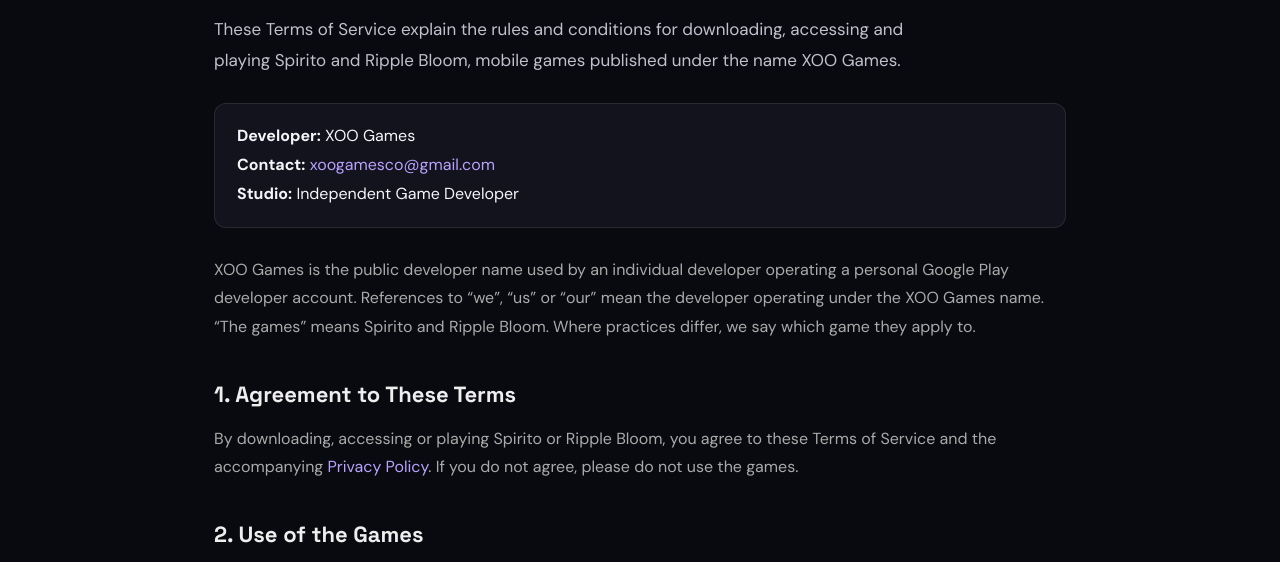
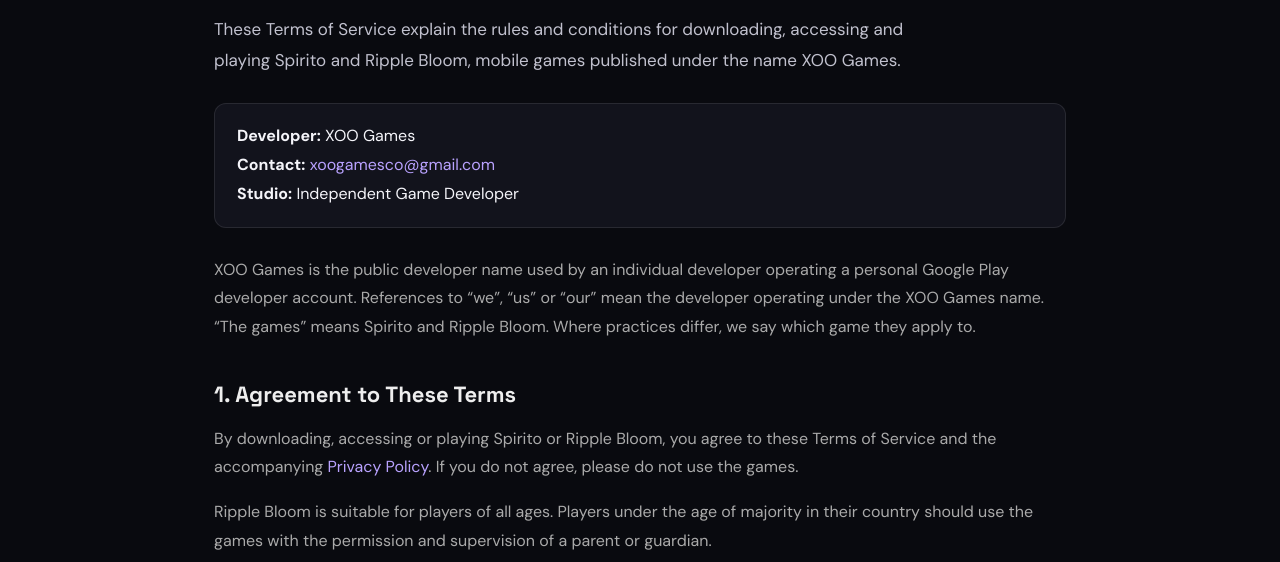
Before and after one commit to XooGames/XooGames.github.io, a plain HTML site: page legal/terms-of-service/index.html in a window 1280 px wide. Shown: the part 347-909 px from the top of the page. Drawn offline with Linux system fonts and the light colour scheme.

Commit message:
Update index.html

```diff
--- a/legal/terms-of-service/index.html
+++ b/legal/terms-of-service/index.html
@@ -60,6 +60,7 @@ footer a{margin-left:16px}
 
 <h2>1. Agreement to These Terms</h2>
 <p>By downloading, accessing or playing Spirito or Ripple Bloom, you agree to these Terms of Service and the accompanying <a href="/legal/privacy-policy/">Privacy Policy</a>. If you do not agree, please do not use the games.</p>
+<p>Ripple Bloom is suitable for players of all ages. Players under the age of majority in their country should use the games with the permission and supervision of a parent or guardian.</p>
 
 <h2>2. Use of the Games</h2>
 <p>You may use the games for personal, non-commercial entertainment, subject to these terms and applicable laws. You agree not to:</p>
```
